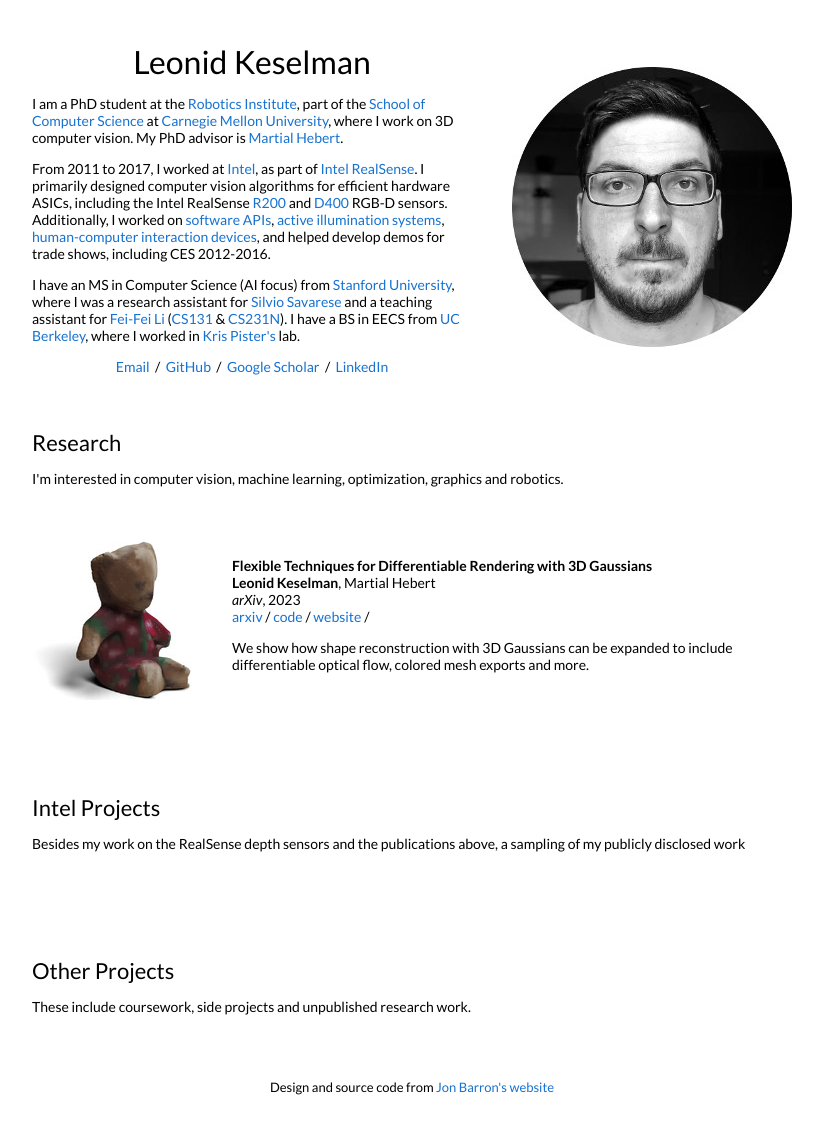
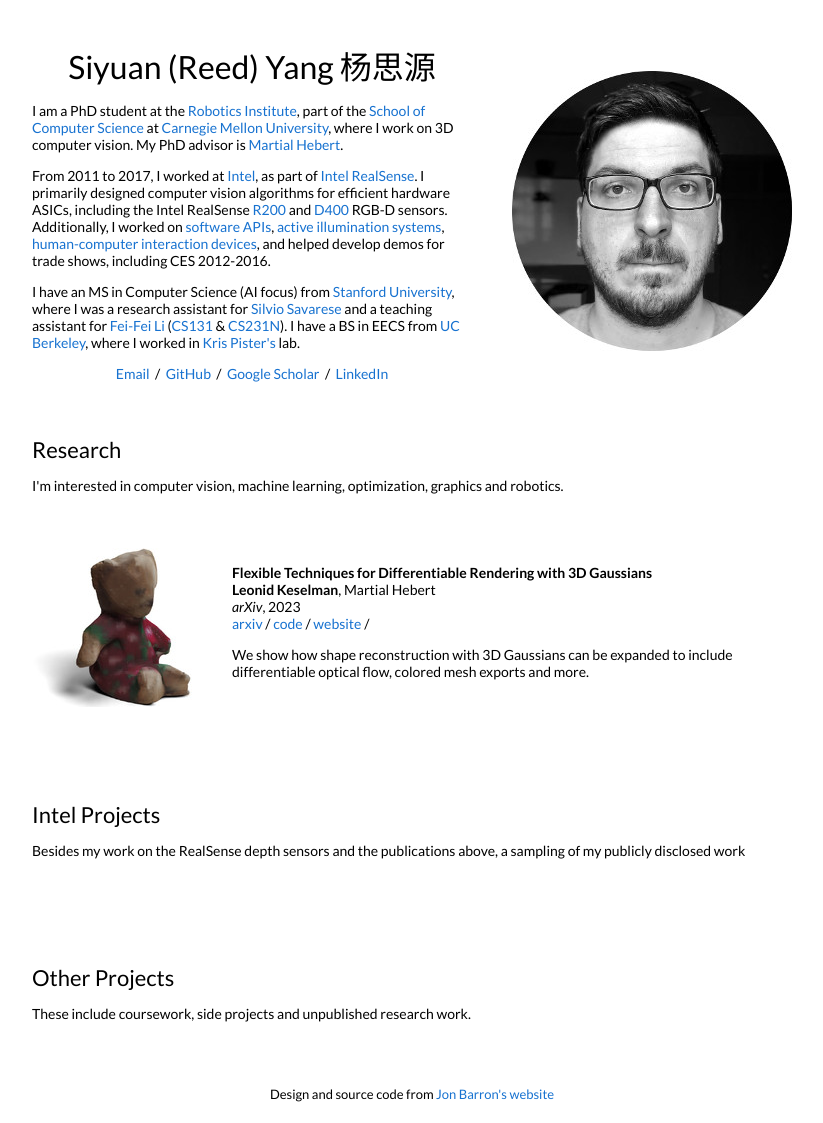
Before and after one commit to Reed-yang/academic, a Jekyll site: the page built from _posts/2023-08-28-3dgaussians.markdown, in a window 1280 px wide. Shown: the whole page, without its empty margins (228-1051 px from the left). Built offline with Jekyll 4.4.1, drawn with Linux system fonts in a browser that asks for light colours.

Commit message:
debug: change name

```diff
--- a/_config.yml
+++ b/_config.yml
@@ -3,7 +3,7 @@
 #
 
 # Name of your site (displayed in the header)
-name: Siyuan(Reed) Yang
+name: Siyuan (Reed) Yang
 
 # Short bio or description (displayed in the header)
 # description: the profile of an engineer, researcher and software developer
--- a/_layouts/default.html
+++ b/_layouts/default.html
@@ -34,7 +34,7 @@
           <tr style="padding:0px">
             <td style="padding:2.5%;width:60%;vertical-align:middle">
               <h1>
-                Leonid Keselman
+                Siyuan (Reed) Yang 杨思源
               </h1>
               <p>I am a PhD student at the <a href="https://www.ri.cmu.edu/">Robotics Institute</a>, part of the <a href="https://www.scs.cmu.edu/">School of Computer Science</a> at <a href="https://www.cmu.edu/">Carnegie Mellon University</a>, where I work on 3D computer vision. My PhD advisor is <a href="http://www.cs.cmu.edu/~hebert/">Martial Hebert</a>.
               </p>
```
